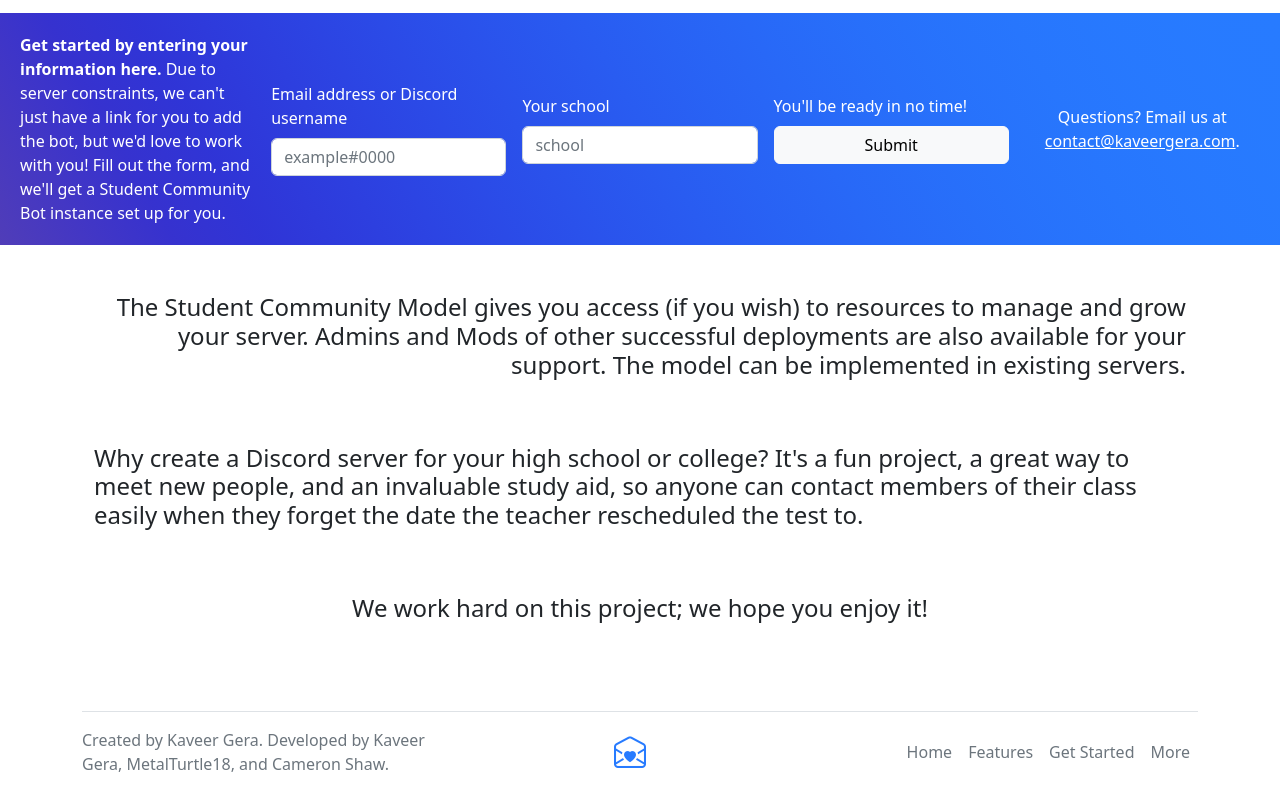
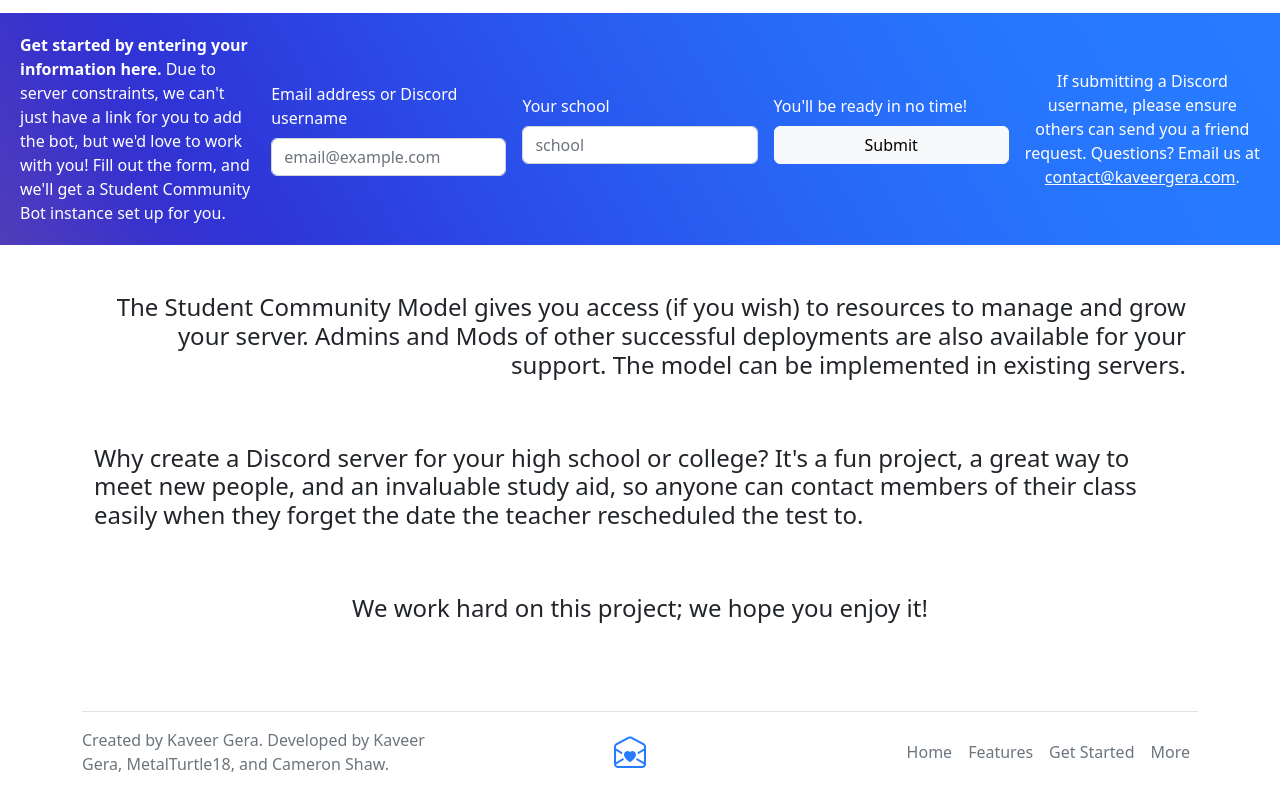
Before and after one commit to Reevak05/student-community-website, a plain HTML site: page index.html in a window 1280 px wide. Shown: the part 1200-2010 px from the top of the page. Drawn offline with nearby package versions, Linux system fonts and the light colour scheme.

Commit message:
Change form field example from Discord username to email

```diff
--- a/index.html
+++ b/index.html
@@ -154,7 +154,7 @@
 
         <div class="col-sm-auto">
             <label for="contactInput" class="form-label">Email address or Discord username</label>
-            <input type="text" class="form-control" id="contactInput" placeholder="example#0000" name="contact" required>
+            <input type="text" class="form-control" id="contactInput" placeholder="email@example.com" name="contact" required>
         </div>
 
         <div class="col-sm-auto">
@@ -168,7 +168,7 @@
         </div>
 
         <div class="col-sm-auto col-xs-12 text-center">
-            Questions? Email us at <a style="color: white"
+            If submitting a Discord username, please ensure others can send you a friend request. Questions? Email us at <a style="color: white"
                                       href="mailto:contact@kaveergera.com">contact@kaveergera.com</a>.
         </div>
     </form>
```
